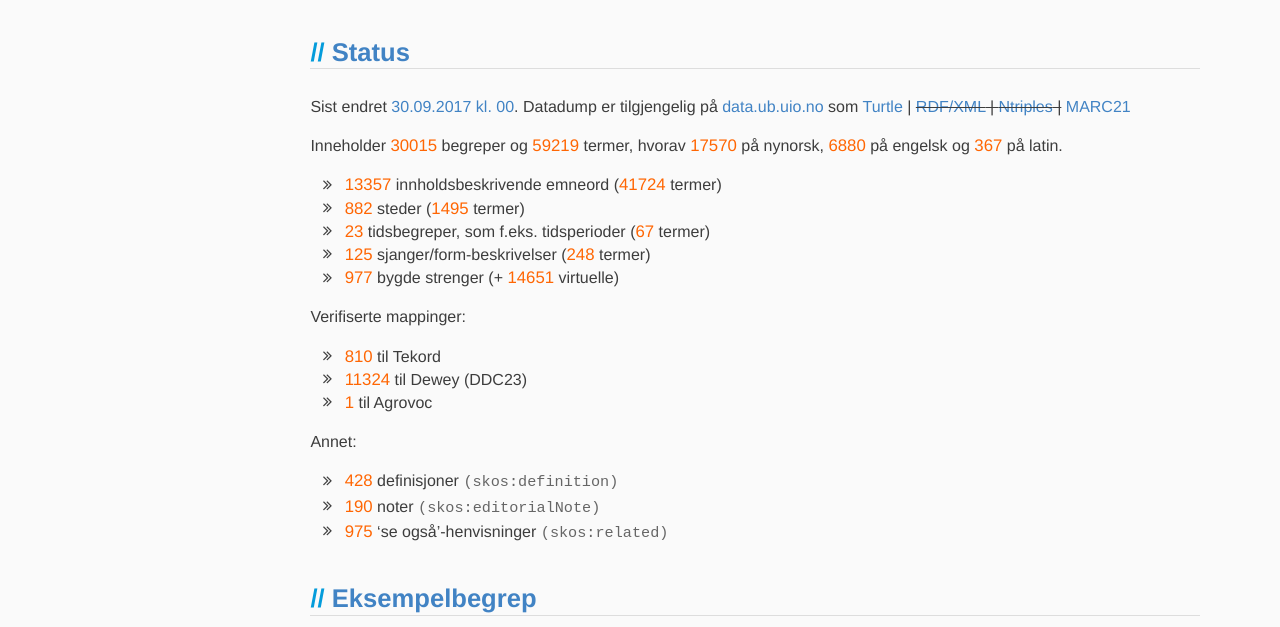
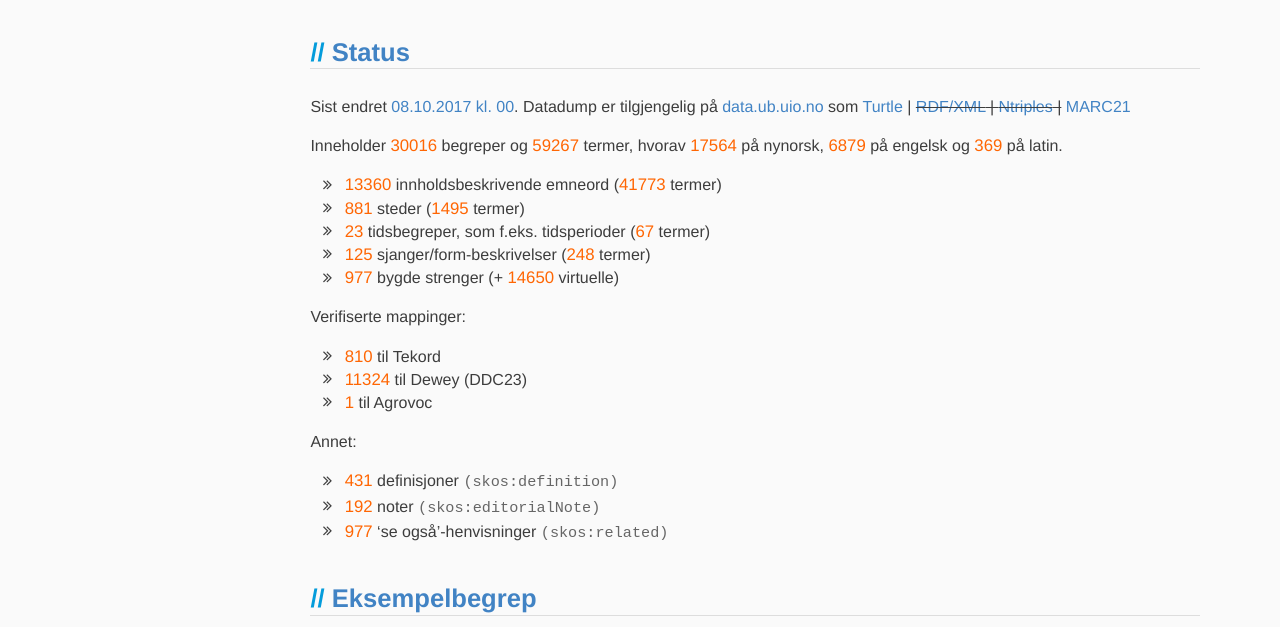
Before and after one commit to realfagstermer/realfagstermer.github.io, a Jekyll site: the page built from index.html, in a window 1280 px wide and 900 px high. Shown: the part 174-801 px from the top of the window. Built offline with Jekyll 4.4.1, drawn with Linux system fonts in a browser that asks for light colours; nearby versions of some CDN libraries; library files that are not in the unit come from our copies.

Commit message:
Update stats

```diff
--- a/_data/stats_current.json
+++ b/_data/stats_current.json
@@ -1,6 +1,6 @@
 {
-  "concepts": 30015,
-  "conceptsWithoutStrings": 14387,
+  "concepts": 30016,
+  "conceptsWithoutStrings": 14389,
   "facets": {
     "CompoundConcept": {
       "concepts": 977,
@@ -27,14 +27,14 @@
       "altLabels": {
         "en": 78,
         "la": 0,
-        "nb": 68,
+        "nb": 71,
         "nn": 3
       },
-      "concepts": 882,
+      "concepts": 881,
       "prefLabels": {
-        "en": 454,
+        "en": 452,
         "la": 1,
-        "nb": 882,
+        "nb": 881,
         "nn": 9
       },
       "terms": 1495
@@ -57,22 +57,22 @@
     },
     "Topic": {
       "altLabels": {
-        "en": 1337,
+        "en": 1338,
         "la": 24,
-        "nb": 4189,
-        "nn": 5255
+        "nb": 4238,
+        "nn": 5277
       },
-      "concepts": 13357,
+      "concepts": 13360,
       "prefLabels": {
         "en": 4947,
-        "la": 342,
-        "nb": 13355,
-        "nn": 12275
+        "la": 344,
+        "nb": 13358,
+        "nn": 12247
       },
-      "terms": 41724
+      "terms": 41773
     },
     "VirtualCompoundConcept": {
-      "concepts": 14651,
+      "concepts": 14650,
       "prefLabels": {},
       "terms": 0
     }
@@ -80,11 +80,11 @@
   "features": {
     "broadMatch": 1538,
     "closeMatch": 8340,
-    "definition": 428,
-    "editorialNote": 190,
+    "definition": 431,
+    "editorialNote": 192,
     "exactMatch": 3540,
     "narrowMatch": 0,
-    "related": 975,
+    "related": 977,
     "relatedMatch": 2869
   },
   "mappings": {
@@ -93,11 +93,11 @@
     "tekord": 810
   },
   "terms": {
-    "_sum": 59219,
-    "en": 6880,
-    "la": 367,
-    "nb": 34402,
-    "nn": 17570
+    "_sum": 59267,
+    "en": 6879,
+    "la": 369,
+    "nb": 34455,
+    "nn": 17564
   },
-  "ts": 1506730243
+  "ts": 1507421440
 }
```
Also changed, not shown: _data/stats.json.
